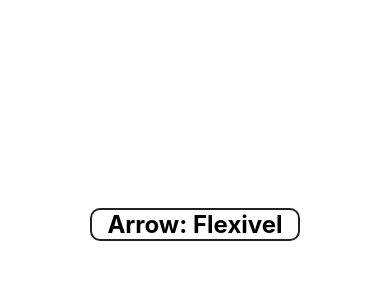
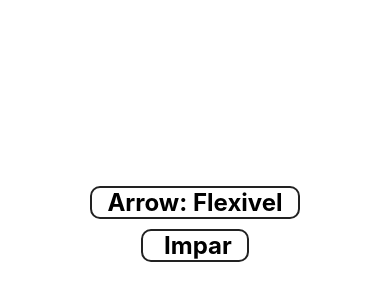
Before and after one commit to plazari15/exercicios-react, a React Native app: screen / in a window 390 px wide. Shown: the part 198-498 px from the top of the page. Built offline with nearby package versions, Linux system fonts and the light colour scheme.

Commit message:
Par Impar

```diff
--- a/src/App.js
+++ b/src/App.js
@@ -1,13 +1,14 @@
 import React, { Component } from 'react';
 import { View, Text, StyleSheet } from 'react-native';
 import Simples from './componentes/Simples';
-
+import ParImpar from './componentes/ParImpar';
 
 export default class App extends Component {
 	render() {
 		return (
 			<View style={styles.container}>
 				<Simples texto='Flexivel' />
+				<ParImpar numero={31}></ParImpar>
 			</View>
 		)
 	}
--- /dev/null
+++ b/src/componentes/ParImpar.js
@@ -0,0 +1,21 @@
+import React from 'react';
+import { View, Text } from 'react-native';
+import Padrao from '../estilo/padrao';
+
+function parOuImpar(num) {
+    if (num % 2 == 0){
+        return <Text style={Padrao.ex}> Par</Text>
+    }else{
+        return <Text style={Padrao.ex}> Impar</Text>
+    }
+}
+
+export default props =>
+    <View>
+        {parOuImpar(props.numero)}
+        {/* {
+            // propos.numero % 2 == 0
+            // ? <Text style={Padrao.ex}> Par</Text>
+            // : <Text style={[Padrao.ex]}> Ímpar</Text>
+        } */}
+    </View>
```
